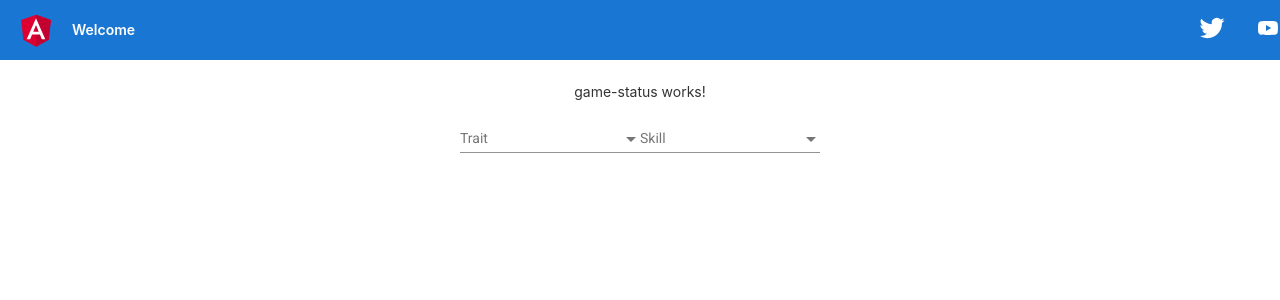
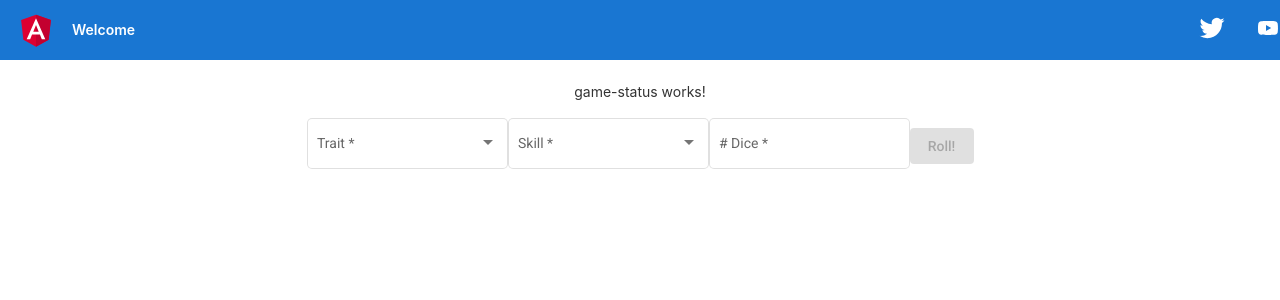
Before and after one commit to j-steve/D10, an Angular app in the folder client/: page / in a window 1280 px wide. Shown: the top 300 px of the page. Built offline with nearby package versions, Linux system fonts and the light colour scheme.

Commit message:
Adds dice roll input and form validation

```diff
--- a/client/src/app/dice-roller/dice-roller.component.html
+++ b/client/src/app/dice-roller/dice-roller.component.html
@@ -1,7 +1,8 @@
 <div>
-  <mat-form-field>
+  <form [formGroup]="rollForm" (ngSubmit)="onRoll()">
+    <mat-form-field appearance="outline">
       <mat-label>Trait</mat-label>
-    <mat-select [(value)]="selectedTrait">
+      <mat-select formControlName="trait" [(value)]="selectedTrait" required>
         <mat-select-trigger>
           <mat-icon> {{selectedTrait?.icon}} </mat-icon>
           {{selectedTrait?.name}}
@@ -13,9 +14,9 @@
         </mat-option>
       </mat-select>
     </mat-form-field>
-  <mat-form-field>
+    <mat-form-field appearance="outline">
       <mat-label>Skill</mat-label>
-    <mat-select [(value)]="selectedSkill">
+      <mat-select formControlName="skill" [(value)]="selectedSkill" required>
         <mat-select-trigger>
           <mat-icon> {{selectedSkill?.icon}} </mat-icon>
           {{selectedSkill?.name}}
@@ -27,6 +28,12 @@
         </mat-option>
       </mat-select>
     </mat-form-field>
+    <mat-form-field appearance="outline">
+      <mat-label># Dice</mat-label>
+      <input matInput formControlName="diceCount" type="number" min="0" max="99" required />
+    </mat-form-field>
+    <button mat-raised-button color="primary" type="submit"  [disabled]="!rollForm.valid">Roll!</button>
+  </form>
   <div class="dice-roll-area">
   </div>
 </div>
--- a/client/src/app/dice-roller/dice-roller.component.ts
+++ b/client/src/app/dice-roller/dice-roller.component.ts
@@ -1,4 +1,5 @@
 import { Component, OnInit } from '@angular/core';
+import { FormBuilder } from '@angular/forms';
 
 import { GameConstants, NamedItem } from '../shared/game.constants';
 
@@ -14,6 +15,19 @@ export class DiceRollerComponent implements OnInit {
   selectedTrait: NamedItem | null = null;
   selectedSkill: NamedItem | null = null;
 
+  rollForm = this.formBuilder.group({
+    trait: '',
+    skill: '',
+    diceCount: ''
+  });
+
+  constructor(private formBuilder: FormBuilder) {}
+
   ngOnInit() {
   }
+
+  onRoll(): void {
+    console.log('submitted!');
+    event?.stopPropagation();
+  }
 }
--- a/client/src/app/dice-roller/dice-roller.module.ts
+++ b/client/src/app/dice-roller/dice-roller.module.ts
@@ -2,9 +2,11 @@ import { NgModule } from '@angular/core';
 
 import { CommonModule } from "@angular/common";
 import { FormsModule, ReactiveFormsModule } from '@angular/forms';
+import { MatButtonModule } from '@angular/material/button';
 import { MatFormFieldModule } from '@angular/material/form-field';
 import { MatSelectModule } from '@angular/material/select';
 import { MatIconModule } from '@angular/material/icon';
+import { MatInputModule } from '@angular/material/input';
 
 import { DiceComponent } from './dice.component';
 import { DiceRollerComponent } from './dice-roller.component';
@@ -14,9 +16,11 @@ import { DiceRollerComponent } from './dice-roller.component';
     CommonModule,
     FormsModule,
     ReactiveFormsModule,
+    MatButtonModule,
     MatFormFieldModule,
     MatSelectModule,
-    MatIconModule
+    MatIconModule,
+    MatInputModule
   ],
   declarations: [
     DiceComponent,
```
Lines whose indentation alone changed are shown as unchanged.
